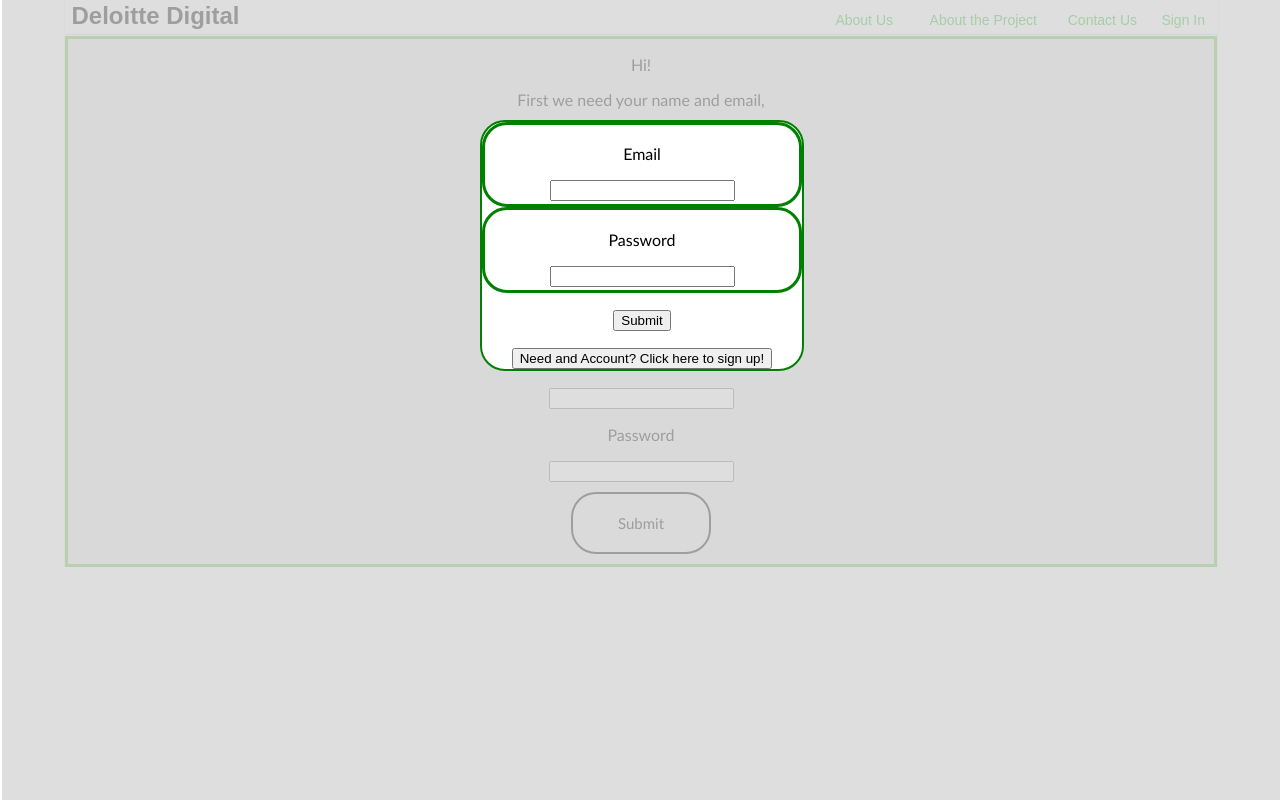
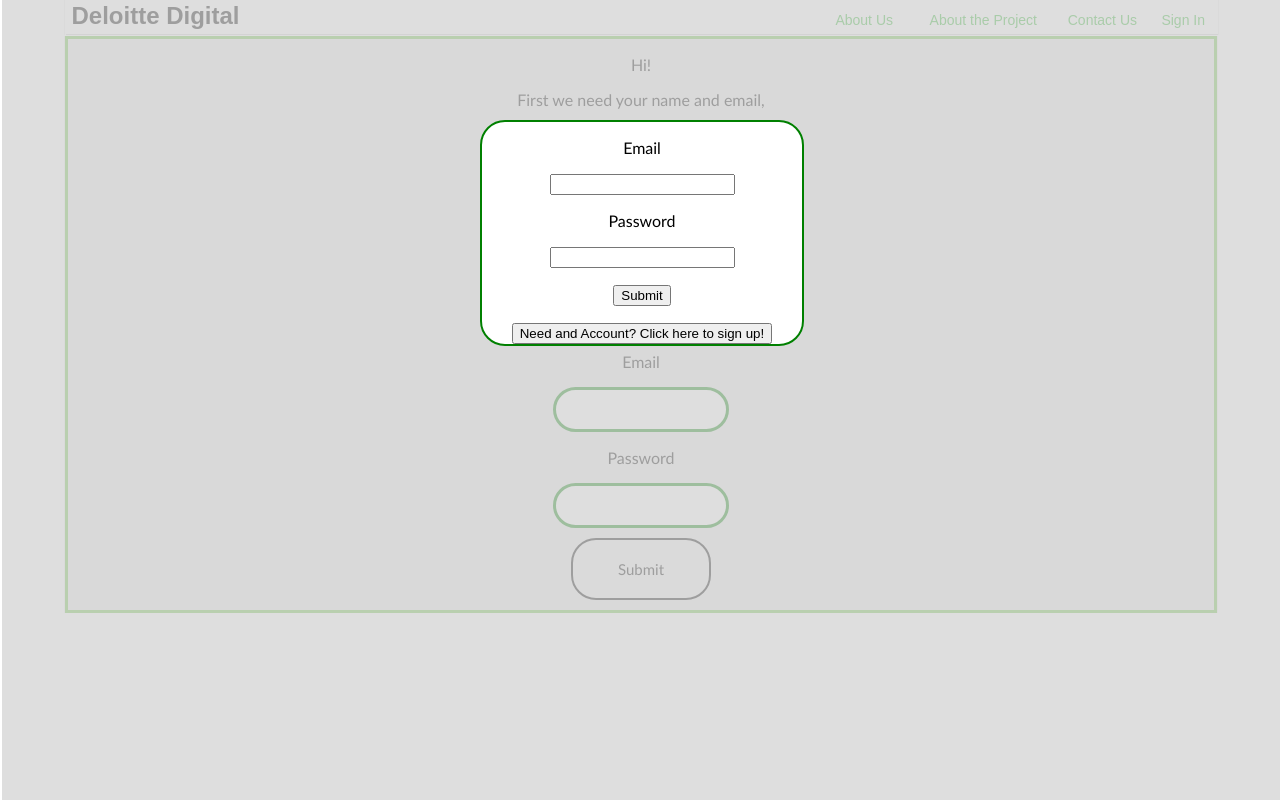
Before and after one commit to mhollings97/DigitalDeloitte, a React (Create React App) app in the folder my-app/: page /signup in a window 1280 px wide. Both pictures are taken after a click on the button "Sign In". Built offline with nearby package versions, Linux system fonts and the light colour scheme.

Commit message:
more changes to boxes sry

```diff
--- a/my-app/src/components/InputForm/InputForm.js
+++ b/my-app/src/components/InputForm/InputForm.js
@@ -63,11 +63,11 @@ console.log("Did I make it here?");
       <div>
         <form onSubmit={this.handleSubmit}>
           <div>
-            <div id ="email">
+            <div id ="SIemail">
               <p> Email </p>
               <input type = "text" email = {this.state.email} onChange= {this.handleEChange}/>
             </div >
-            <div id ="password">
+            <div id ="SIpassword">
               <p> Password </p>
               <input type = "text" password = {this.state.password} onChange= {this.handlePWChange}/>
             </div >
--- a/my-app/src/components/Pages/SignUp/SignUp.css
+++ b/my-app/src/components/Pages/SignUp/SignUp.css
@@ -15,7 +15,7 @@
         text-align: center;
 }
 
-#firstName {
+#SUfirstName {
         padding-top: 1% !important;
         padding-bottom: 1% !important;
         font-family: "Trebuchet MS", Helvetica, sans-serif;
@@ -24,7 +24,7 @@
         text-align: center;
 }
 
-#lastName {
+#SUlastName {
         padding-top: 1% !important;
         padding-bottom: 1% !important;
         font-family: "Trebuchet MS", Helvetica, sans-serif;
@@ -33,7 +33,7 @@
         text-align: center;
 }
 
-#email {
+#SUemail {
         padding-top: 1% !important;
         padding-bottom: 1% !important;
         font-family: "Trebuchet MS", Helvetica, sans-serif;
@@ -42,7 +42,7 @@
         text-align: center;
 }
 
-#password {
+#SUpassword {
         padding-top: 1% !important;
         padding-bottom: 1% !important;
         font-family: "Trebuchet MS", Helvetica, sans-serif;
--- a/my-app/src/components/Pages/SignUp/SignUp.js
+++ b/my-app/src/components/Pages/SignUp/SignUp.js
@@ -104,11 +104,11 @@ handlePWChange(e){
 		<form method="post"
 		>
 			<p> First Name </p>
-			<input id = "firstName" name = "firstName" value={this.state.firstName}
+			<input id = "SUfirstName" name = "firstName" value={this.state.firstName}
 				onChange={this.handleFNChange}/>
 			<br/>
 			<p> Last Name </p>
-			<input id = "lastName" name = "lastName" value={this.state.lastName}
+			<input id = "SUlastName" name = "lastName" value={this.state.lastName}
 				onChange={this.handleLNChange}/>
 			<br/>
 			<p> Email </p>
```
